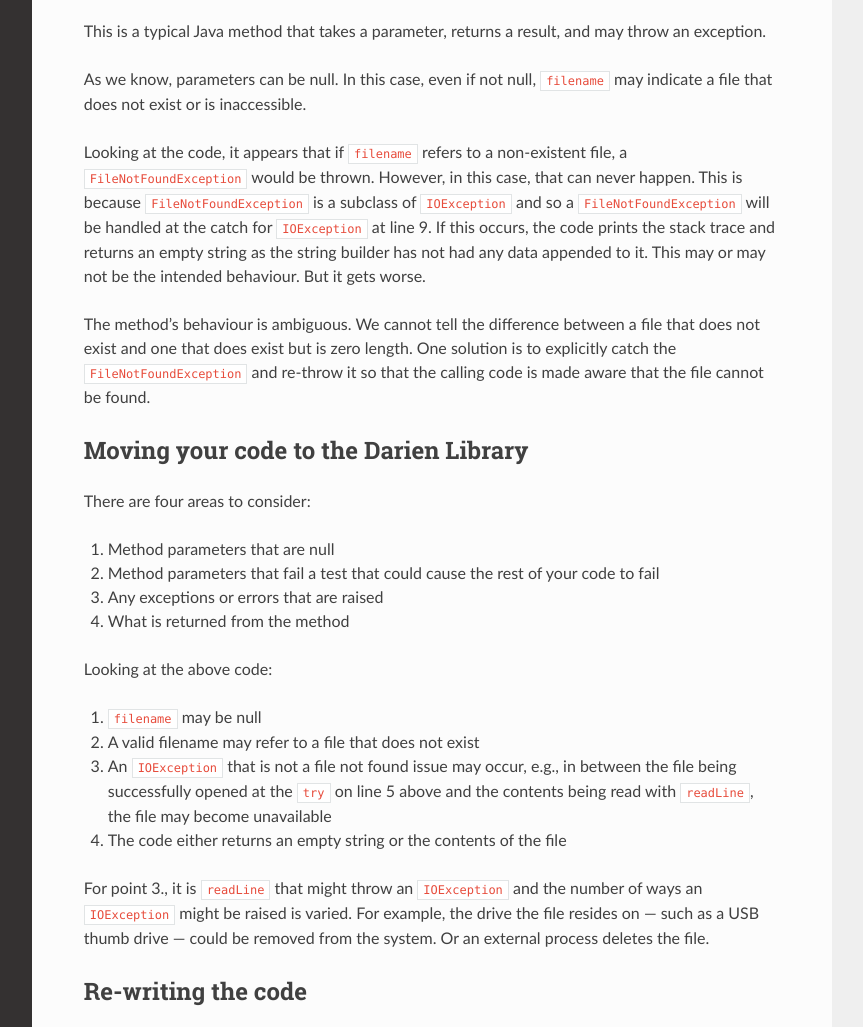
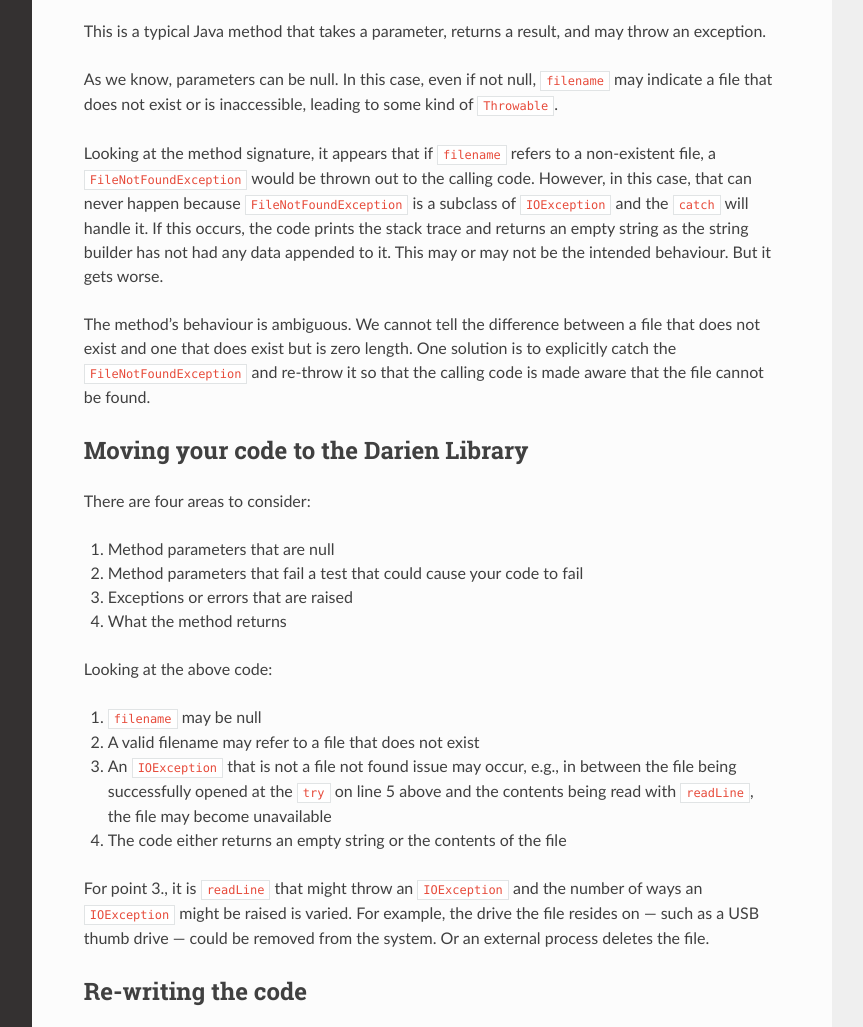
Before and after one commit to jh-evans/readthedocs, a Sphinx documentation site: the page built from docs/source/porting_to_darien.rst, in a window 1280 px wide and 1400 px high, cut to the strip 312-1339 px from the top of the window. Shown: the whole strip, without its empty margins (268-1131 px from the left). Built offline with Sphinx 7.4.7 and the Read the Docs theme 2.0.0, drawn with Linux system fonts in a browser that asks for light colours; some of the changed text lies outside the part shown.

Commit message:
Update porting_to_darien.rst

```diff
--- a/docs/source/porting_to_darien.rst
+++ b/docs/source/porting_to_darien.rst
@@ -9,11 +9,11 @@ It's really straightforward. Let's assume you have the following code:
 
 This is a typical Java method that takes a parameter, returns a result, and may throw an exception.
 
-As we know, parameters can be null. In this case, even if not null, ``filename`` may indicate a file that does not exist or is inaccessible.
+As we know, parameters can be null. In this case, even if not null, ``filename`` may indicate a file that does not exist or is inaccessible, leading to some kind of ``Throwable``.
 
-Looking at the code, it appears that if ``filename`` refers to a non-existent file, a ``FileNotFoundException`` would be thrown. However, in this case, that can never happen. This is because
-``FileNotFoundException`` is a subclass of ``IOException`` and so a ``FileNotFoundException`` will be handled at the catch for ``IOException`` at line 9. If this occurs, the code prints the stack trace and
-returns an empty string as the string builder has not had any data appended to it. This may or may not be the intended behaviour. But it gets worse.
+Looking at the method signature, it appears that if ``filename`` refers to a non-existent file, a ``FileNotFoundException`` would be thrown out to the calling code. However, in this case, that can never
+happen because  ``FileNotFoundException`` is a subclass of ``IOException`` and the ``catch`` will handle it. If this occurs, the code prints the stack trace and returns an empty string as the string builder
+has not had any data appended to it. This may or may not be the intended behaviour. But it gets worse.
 
 The method's behaviour is ambiguous. We cannot tell the difference between a file that does not exist and one that does exist but is zero length. One solution is to explicitly catch the
 ``FileNotFoundException`` and re-throw it so that the calling code is made aware that the file cannot be found.
@@ -24,9 +24,9 @@ Moving your code to the Darien Library
 There are four areas to consider:
 
 1. Method parameters that are null
-2. Method parameters that fail a test that could cause the rest of your code to fail
-3. Any exceptions or errors that are raised
-4. What is returned from the method
+2. Method parameters that fail a test that could cause your code to fail
+3. Exceptions or errors that are raised
+4. What the method returns
 
 Looking at the above code:
 
```
Also changed, not shown: other parts of docs/source/porting_to_darien.rst (+2 -2 lines).
